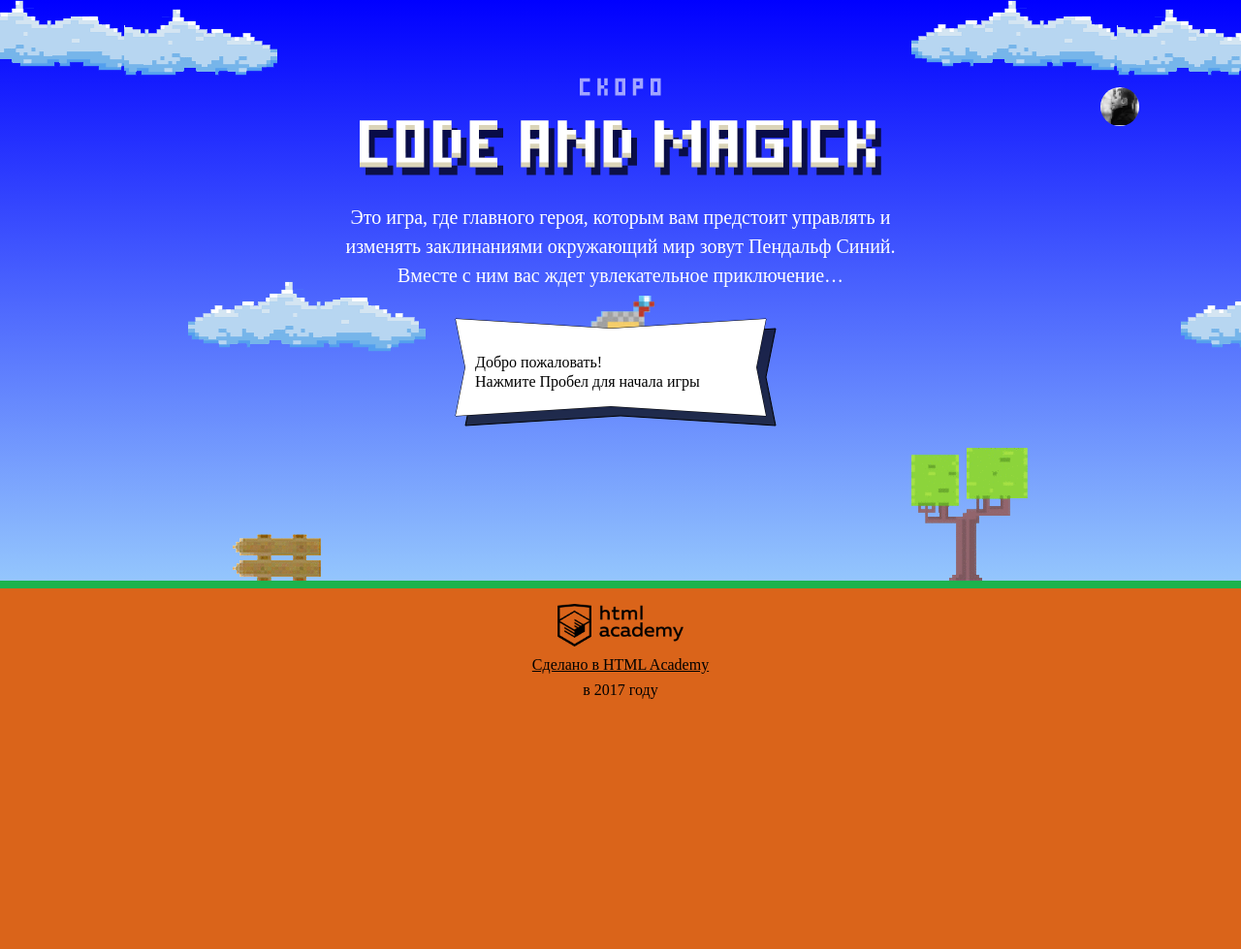
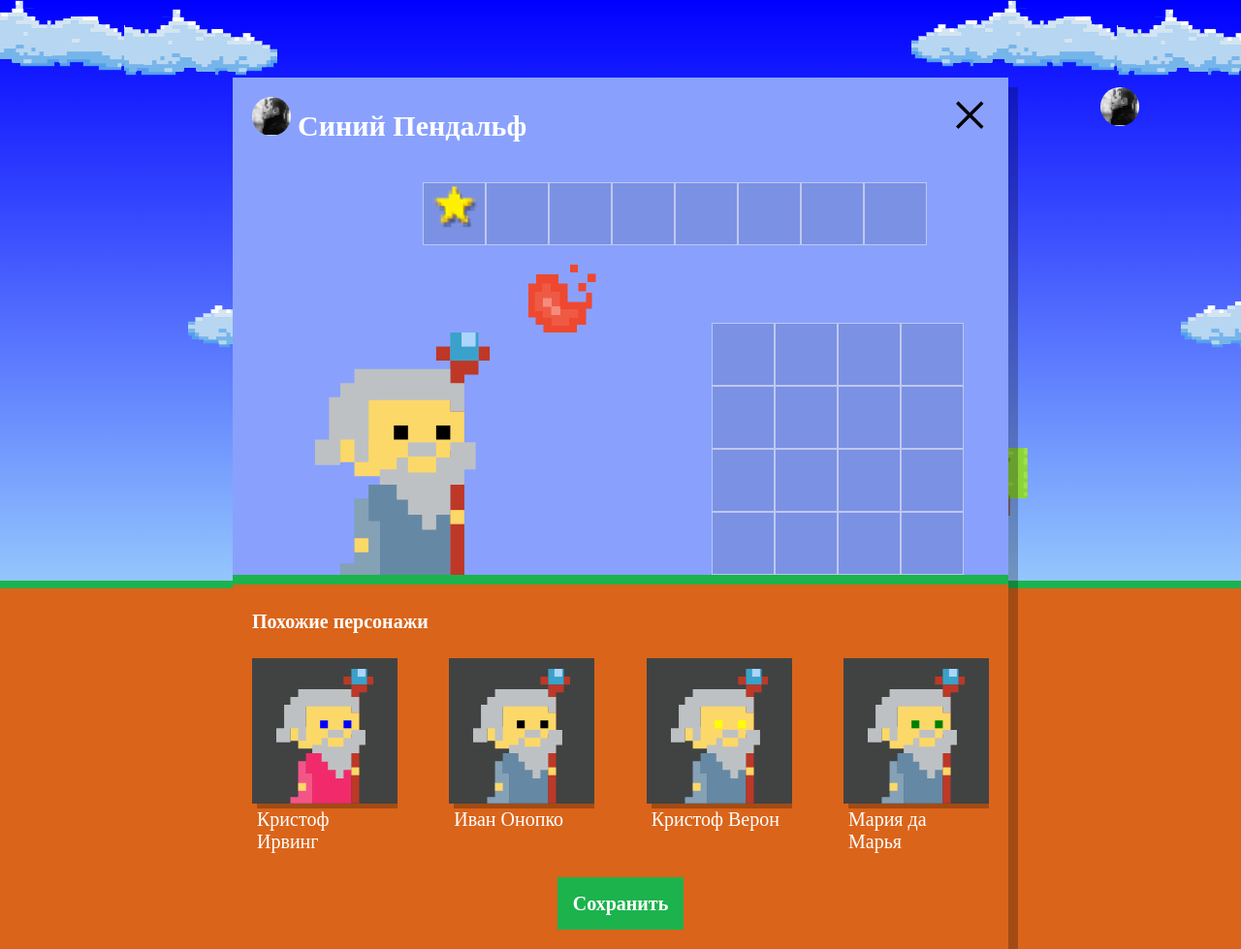
Before and after one commit to zateya/114667-code-and-magick, a website: page index.html in a window 1280 px wide. Shown: the whole page at 97% size. Before the commit the page ends 800 px from the top, so only its background shows below. Drawn offline with Linux system fonts and the light colour scheme; a web font is replaced by a local one.

Commit message:
similar wizards

```diff
--- a/index.html
+++ b/index.html
@@ -203,6 +203,7 @@
     return height / 3 - getWizardHeight();
   };
 </script>
+<script src="js/setup.js"></script>
 <script src="js/stat.js"></script>
 <script src="js/game.js"></script>
 
--- /dev/null
+++ b/js/setup.js
@@ -0,0 +1,76 @@
+'use strict';
+
+var WIZARDS_FIRST_NAMES = ['Иван', 'Хуан Себастьян', 'Мария', 'Кристоф', 'Виктор', 'Юлия', 'Люпита', 'Вашингтон'];
+var WIZARDS_LAST_NAMES = ['да Марья', 'Верон', 'Мирабелла', 'Вальц', 'Онопко', 'Топольницкая', 'Нионго', 'Ирвинг'];
+var WIZARDS_COATS_COLORS = [
+  'rgb(101, 137, 164)',
+  'rgb(241, 43, 107)',
+  'rgb(146, 100, 161)',
+  'rgb(56, 159, 117)',
+  'rgb(215, 210, 55)',
+  'rgb(0, 0, 0)'
+];
+var WIZARDS_EYES_COLORS = ['black', 'red', 'blue', 'yellow', 'green'];
+var WIZARDS_COUNT = 4;
+
+var userDialog = document.querySelector('.setup');
+var similarListElement = userDialog.querySelector('.setup-similar-list');
+var similarWizardTemplate = document.querySelector('#similar-wizard-template').content.querySelector('.setup-similar-item');
+
+var removeClass = function (selector, className) {
+  var element = document.querySelector(selector);
+  return element.classList.remove(className);
+};
+
+removeClass('.setup', 'hidden');
+
+var getRandomInteger = function (min, max) {
+  return Math.floor(Math.random() * (max - min + 1) + min);
+};
+
+var getRandomIndex = function (arr) {
+  var index = getRandomInteger(0, arr.length - 1);
+  return index;
+};
+
+var getWizard = function () {
+  var wizardFirstName = WIZARDS_FIRST_NAMES[getRandomIndex(WIZARDS_FIRST_NAMES)];
+  var wizardLastName = WIZARDS_LAST_NAMES[getRandomIndex(WIZARDS_LAST_NAMES)];
+  var wizardName = wizardFirstName + ' ' + wizardLastName;
+  var wizardCoatColor = WIZARDS_COATS_COLORS[getRandomIndex(WIZARDS_COATS_COLORS)];
+  var wizardEyesColor = WIZARDS_EYES_COLORS[getRandomIndex(WIZARDS_EYES_COLORS)];
+  return {
+    name: wizardName,
+    coatColor: wizardCoatColor,
+    eyesColor: wizardEyesColor
+  };
+};
+
+var getWizardsArray = function (wizardsCount) {
+  var wizardsArray = [];
+  for (var i = 0; i < wizardsCount; i++) {
+    wizardsArray.push(getWizard());
+  }
+  return wizardsArray;
+};
+
+var renderWizard = function (wizard) {
+  var wizardElement = similarWizardTemplate.cloneNode(true);
+  wizardElement.querySelector('.setup-similar-label').textContent = wizard.name;
+  wizardElement.querySelector('.wizard-coat').style.fill = wizard.coatColor;
+  wizardElement.querySelector('.wizard-eyes').style.fill = wizard.eyesColor;
+  return wizardElement;
+};
+
+var renderWizards = function (wizards) {
+  var fragment = document.createDocumentFragment();
+  for (var i = 0; i < wizards.length; i++) {
+    fragment.appendChild(renderWizard(wizards[i]));
+  }
+  similarListElement.appendChild(fragment);
+};
+
+var wizards = getWizardsArray(WIZARDS_COUNT);
+renderWizards(wizards);
+
+removeClass('.setup-similar', 'hidden');
```
